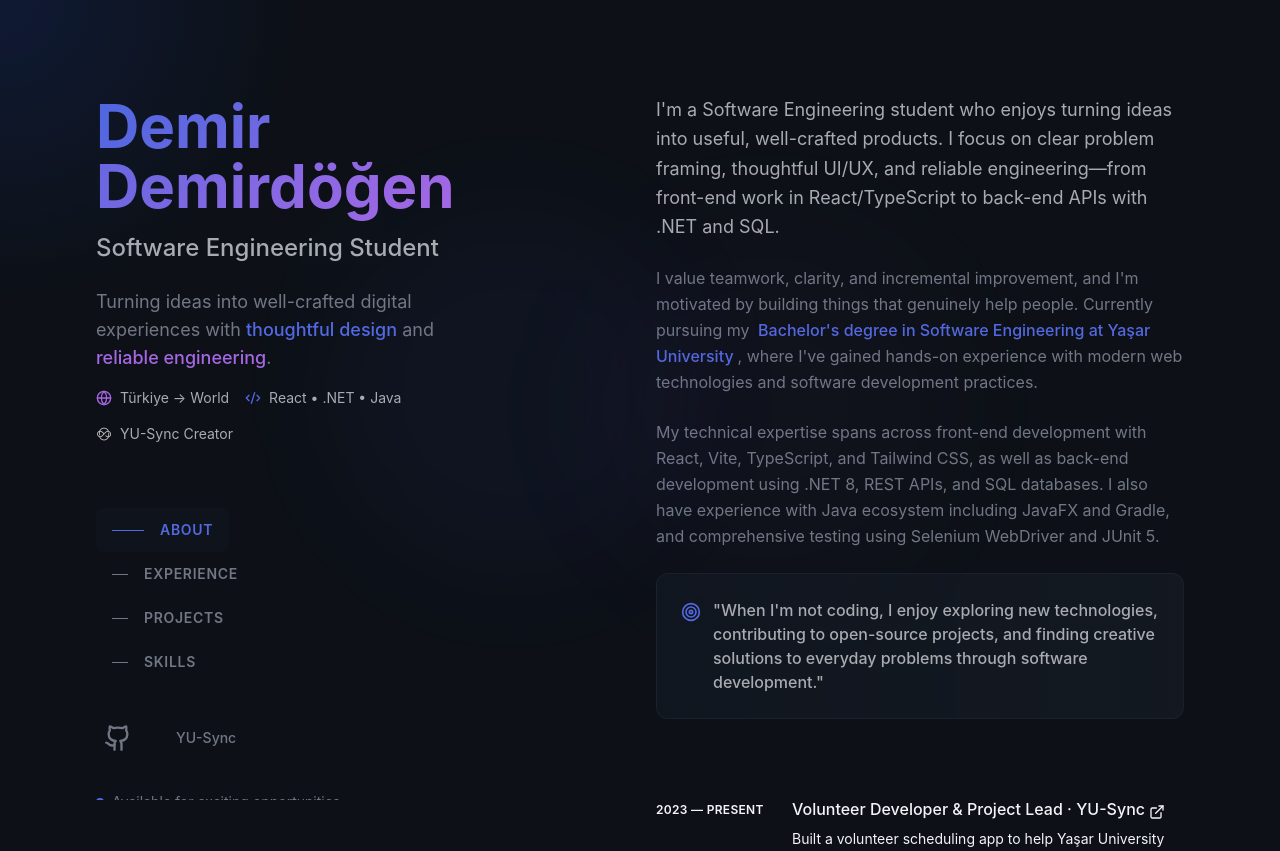
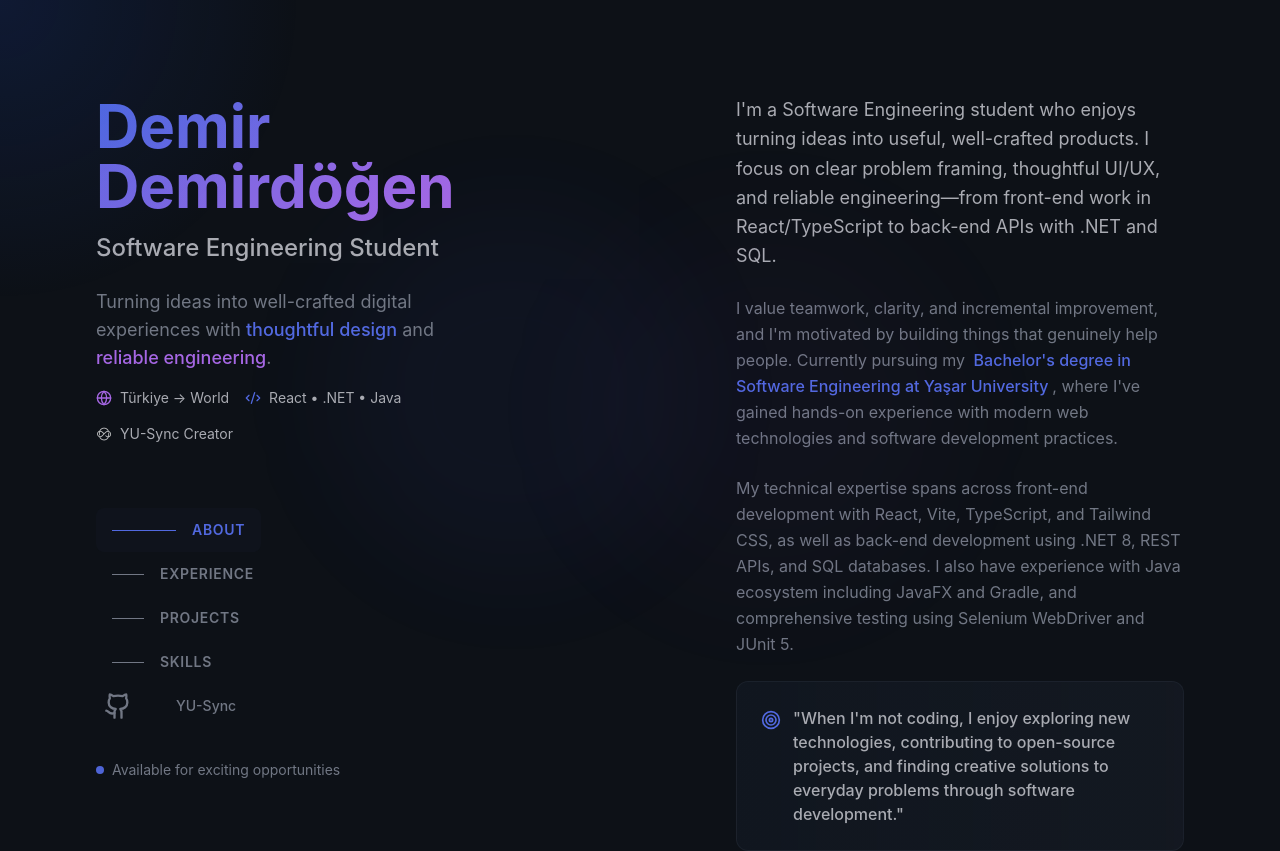
Before and after one commit to this-Demir/demirdogen.dev-portfolio, a React (Vite) app: page / in a window 1280 px wide. Shown: the top 851 px of the page. Built offline with nearby package versions, Linux system fonts and the light colour scheme; the HTML template or start-up script is replaced by a standard one.

Commit message:
Update layout to match reference

```diff
--- a/src/components/Layout.tsx
+++ b/src/components/Layout.tsx
@@ -38,7 +38,7 @@ const Layout = ({ children }: LayoutProps) => {
   }, []);
 
   return (
-    <div className="min-h-screen bg-midnight font-sans text-snow relative overflow-x-hidden">
+    <div className="min-h-screen bg-midnight font-sans text-snow relative">
       <MouseFlashlight />
 
       {/* Ambient background effects */}
@@ -55,12 +55,11 @@ const Layout = ({ children }: LayoutProps) => {
         Skip to Content
       </a>
 
-      {/* Centered Container */}
-      <div className="mx-auto max-w-screen-xl px-6 md:px-12 lg:px-24">
-        <div className="lg:flex lg:justify-between lg:gap-8">
-          {/* Sidebar */}
-          <aside className="lg:sticky lg:top-0 lg:flex lg:h-screen lg:w-1/2 lg:flex-col lg:justify-between lg:overflow-hidden py-6 md:py-12 lg:py-24">
-            <div className="lg:max-w-md space-y-8 lg:flex-1 lg:flex lg:flex-col lg:justify-between">
+      {/* Main Layout Container */}
+      <div className="lg:flex">
+        {/* Left Sidebar - Sticky */}
+        <div className="lg:sticky lg:top-0 lg:w-1/2 lg:h-screen lg:flex lg:flex-col lg:justify-between px-6 py-6 md:px-12 md:py-12 lg:px-24 lg:py-24">
+          <div className="space-y-8">
             {/* Personalized Header */}
             <div className="animate-fade-in-up">
               <PersonalizedHeader />
@@ -68,7 +67,7 @@ const Layout = ({ children }: LayoutProps) => {
 
             {/* Enhanced Navigation */}
             <nav className="nav hidden lg:block" aria-label="In-page jump links">
-                <ul className="mt-8 w-max">
+              <ul className="mt-16 w-max">
                 {[
                   { id: 'about', label: 'About' },
                   { id: 'experience', label: 'Experience' },
@@ -83,10 +82,10 @@ const Layout = ({ children }: LayoutProps) => {
                       }`}
                     >
                       <span
-                          className={`nav-indicator mr-4 h-px bg-cool-gray transition-all duration-300 group-hover:w-8 group-hover:bg-ui-blue ${
+                        className={`nav-indicator mr-4 h-px bg-cool-gray transition-all duration-300 group-hover:w-16 group-hover:bg-ui-blue ${
                           activeSection === id
-                              ? 'w-8 bg-ui-blue'
-                              : 'w-4 group-focus-visible:w-8 group-focus-visible:bg-ui-blue'
+                            ? 'w-16 bg-ui-blue'
+                            : 'w-8 group-focus-visible:w-16 group-focus-visible:bg-ui-blue'
                         }`}
                       ></span>
                       <span
@@ -103,9 +102,10 @@ const Layout = ({ children }: LayoutProps) => {
                 ))}
               </ul>
             </nav>
+          </div>
 
-              {/* Enhanced Social Links */}
-              <div className="mt-12 animate-fade-in-up" style={{ animationDelay: '400ms' }}>
+          {/* Bottom Section - Social Links */}
+          <div className="mt-auto animate-fade-in-up" style={{ animationDelay: '400ms' }}>
             <div className="flex items-center space-x-6">
               <a
                 href="https://github.com/this-Demir"
@@ -144,10 +144,10 @@ const Layout = ({ children }: LayoutProps) => {
             </div>
           </div>
         </div>
-          </aside>
 
-          {/* Main Content */}
-          <main id="content" className="pt-6 lg:w-1/2 lg:py-24">
+        {/* Right Content Area - Scrollable */}
+        <div className="lg:w-1/2 px-6 py-6 md:px-12 md:py-12 lg:px-24 lg:py-24">
+          <main id="content">
             {children}
           </main>
         </div>
```
Lines whose indentation alone changed are shown as unchanged.
